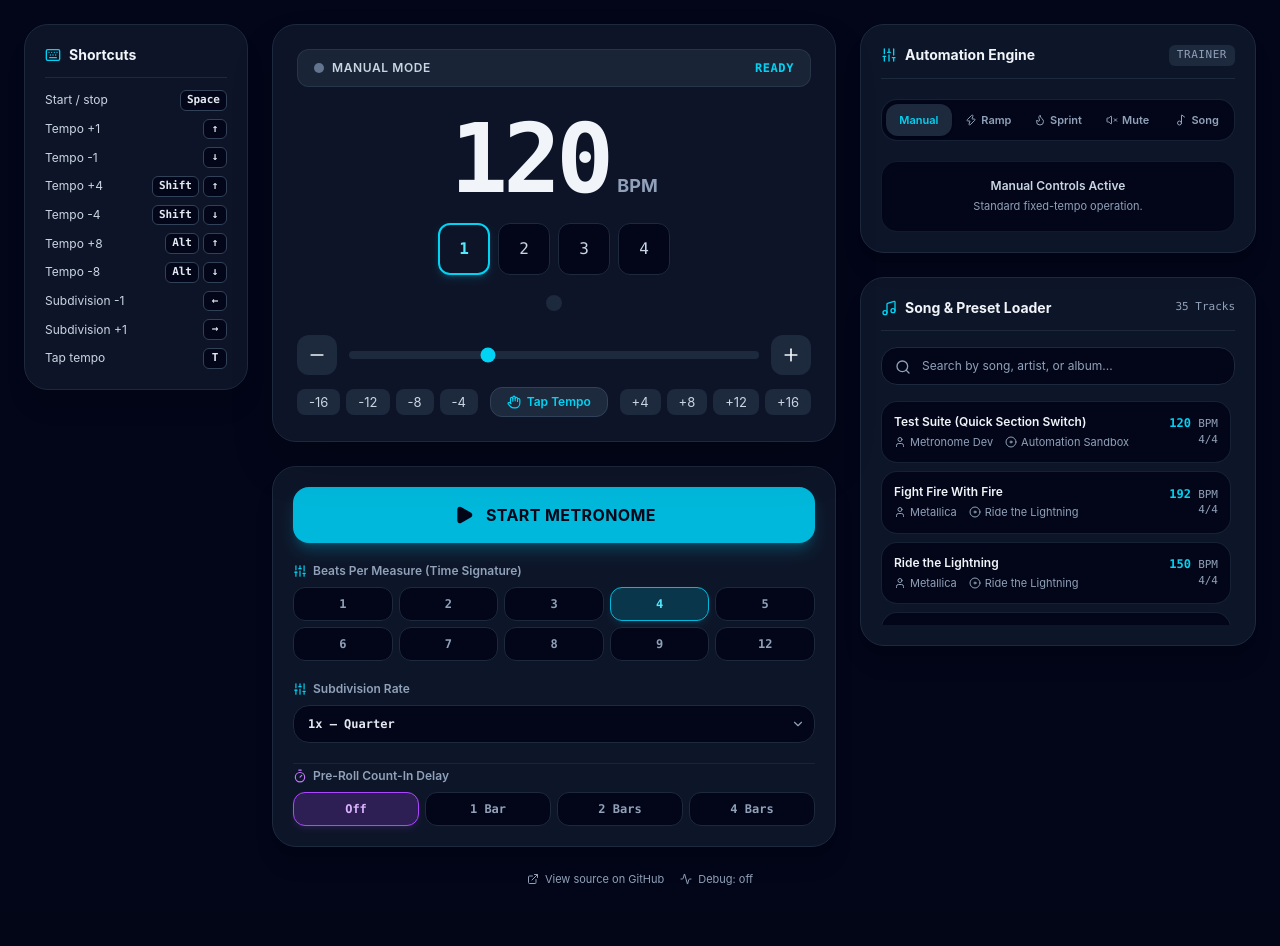
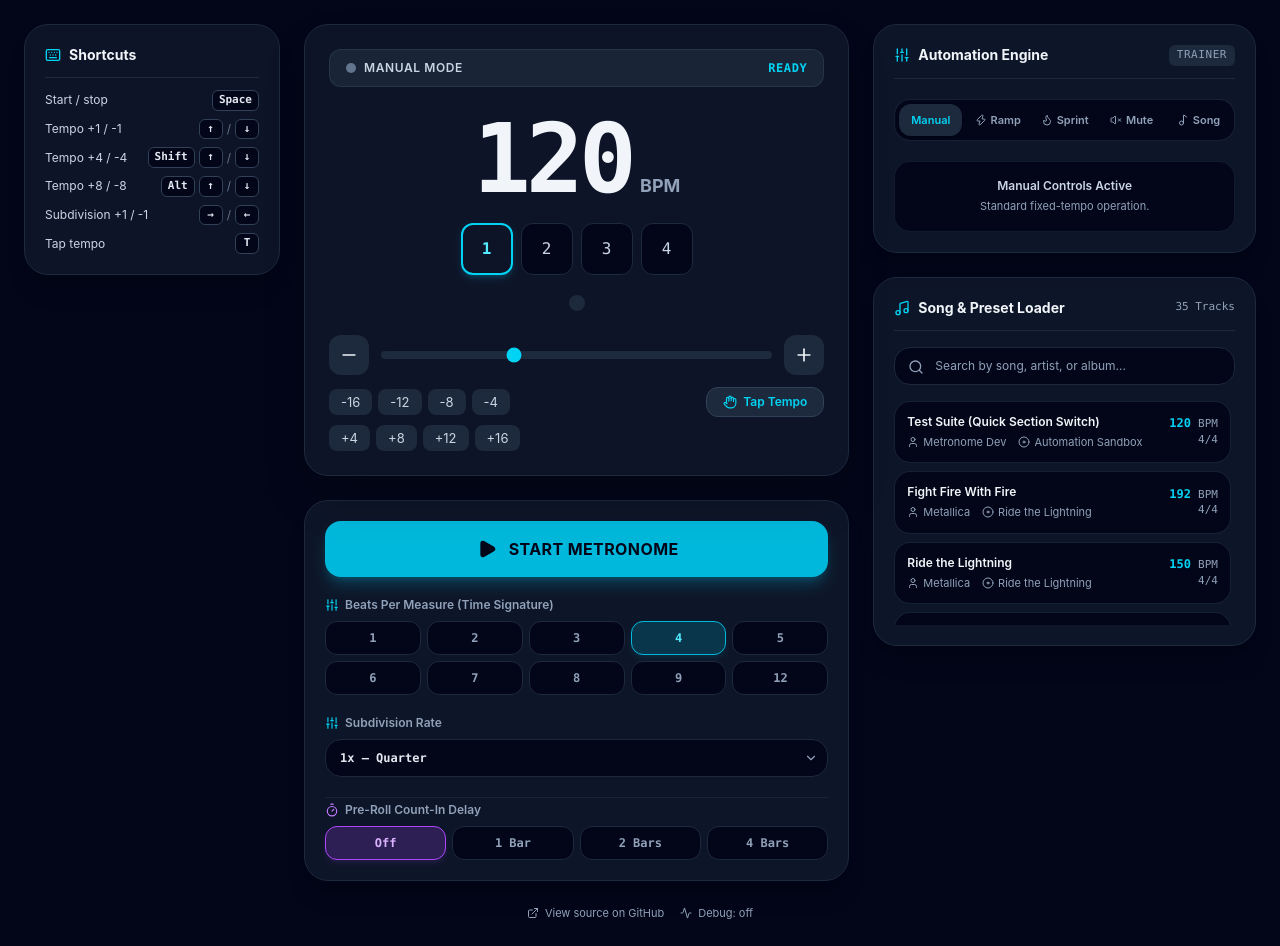
Before and after one commit to Muhammad-Raiyan/pulse-metronome, a React (Vite) app: page / in a window 1280 px wide. Before the commit the page ends 912 px from the top, so only its background shows below. Built offline with nearby package versions, Linux system fonts and the light colour scheme.

Commit message:
dding updated src

```diff
--- a/src/components/ShortcutsPanel.jsx
+++ b/src/components/ShortcutsPanel.jsx
@@ -1,25 +1,28 @@
 import { Keyboard } from 'lucide-react';
 
+// `keys` are shown as "a / b" in the same order as the +/- in the action; `mod` is a modifier held with both.
 // Must match the key handler in Metronome.jsx
 const SHORTCUTS = [
-  { keys: ['Space'], action: 'Start / stop' },
-  { keys: ['↑'], action: 'Tempo +1' },
-  { keys: ['↓'], action: 'Tempo -1' },
-  { keys: ['Shift', '↑'], action: 'Tempo +4' },
-  { keys: ['Shift', '↓'], action: 'Tempo -4' },
-  { keys: ['Alt', '↑'], action: 'Tempo +8' },
-  { keys: ['Alt', '↓'], action: 'Tempo -8' },
-  { keys: ['←'], action: 'Subdivision -1' },
-  { keys: ['→'], action: 'Subdivision +1' },
-  { keys: ['T'], action: 'Tap tempo' }
+  { action: 'Start / stop', keys: ['Space'] },
+  { action: 'Tempo +1 / -1', keys: ['↑', '↓'] },
+  { action: 'Tempo +4 / -4', mod: 'Shift', keys: ['↑', '↓'] },
+  { action: 'Tempo +8 / -8', mod: 'Alt', keys: ['↑', '↓'] },
+  { action: 'Subdivision +1 / -1', keys: ['→', '←'] },
+  { action: 'Tap tempo', keys: ['T'] }
 ];
+
+const Key = ({ children }) => (
+  <kbd className="min-w-6 px-1.5 py-0.5 text-center text-[11px] font-mono font-bold text-slate-200 bg-slate-950 border border-slate-700 rounded-md">
+    {children}
+  </kbd>
+);
 
 // Desktop only: hidden below the xl breakpoint and on touch-first devices
 export function ShortcutsPanel() {
   return (
     <aside
       aria-label="Keyboard shortcuts"
-      className="hidden xl:block pointer-coarse:hidden w-56 shrink-0 sticky top-6 bg-slate-900/90 border border-slate-800 rounded-3xl p-5 shadow-xl"
+      className="hidden xl:block pointer-coarse:hidden w-64 shrink-0 sticky top-6 bg-slate-900/90 border border-slate-800 rounded-3xl p-5 shadow-xl"
     >
       <div className="flex items-center gap-2 border-b border-slate-800 pb-3 mb-3">
         <Keyboard className="w-4 h-4 text-cyan-400" aria-hidden="true" />
@@ -27,22 +30,20 @@ export function ShortcutsPanel() {
       </div>
 
       <ul className="space-y-2">
-        {SHORTCUTS.map(({ keys, action }) => (
+        {SHORTCUTS.map(({ action, mod, keys }) => (
           <li key={action} className="flex items-center justify-between gap-2 text-xs">
             <span className="text-slate-300">{action}</span>
             <span className="flex items-center gap-1">
-              {keys.map((k) => (
-                <kbd
-                  key={k}
-                  className="min-w-6 px-1.5 py-0.5 text-center text-[11px] font-mono font-bold text-slate-200 bg-slate-950 border border-slate-700 rounded-md"
-                >
-                  {k}
-                </kbd>
+              {mod && <Key>{mod}</Key>}
+              {keys.map((k, i) => (
+                <span key={k} className="flex items-center gap-1">
+                  {i > 0 && <span className="text-slate-500">/</span>}
+                  <Key>{k}</Key>
+                </span>
               ))}
             </span>
           </li>
-        ))}
-      </ul>
+        ))}      </ul>
 
     </aside>
   );
```
